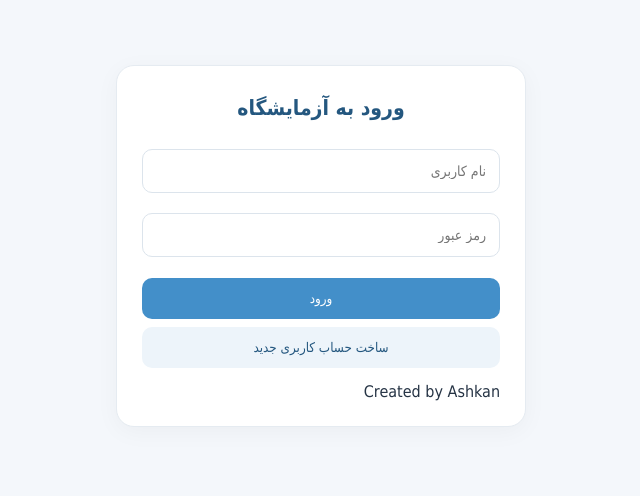
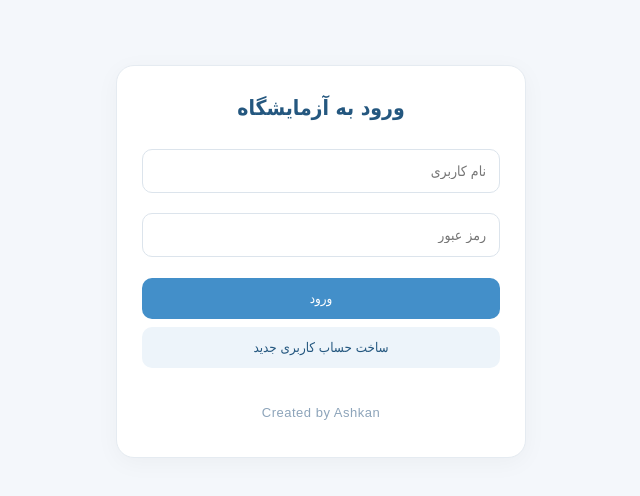
Before and after one commit to khanzo55/Lab_inventory, a plain HTML site: page index.html in a window 1280 px wide. Shown: the whole page, without its empty margins (319-959 px from the left). Drawn offline with Linux system fonts and the light colour scheme.

Commit message:
Update index.html

```diff
--- a/index.html
+++ b/index.html
@@ -6,6 +6,16 @@
 <meta name="viewport" content="width=device-width, initial-scale=1">
 <title>آزمایشگاه</title>
 <style>
+  .login-footer {
+  text-align: center;
+  margin-top: 25px;
+  padding: 12px;
+  color: #8da4ba;
+  font-size: 13px;
+  font-family: Arial, sans-serif;
+  letter-spacing: 0.5px;
+  direction: ltr;
+}
 *{box-sizing:border-box}
 body{margin:0;background:#f4f7fb;color:#263445;font-family:Tahoma,Arial,sans-serif}
 header{background:#dceeff;padding:22px 18px;display:flex;align-items:center;justify-content:space-between;box-shadow:0 2px 8px #0000000c}
```
